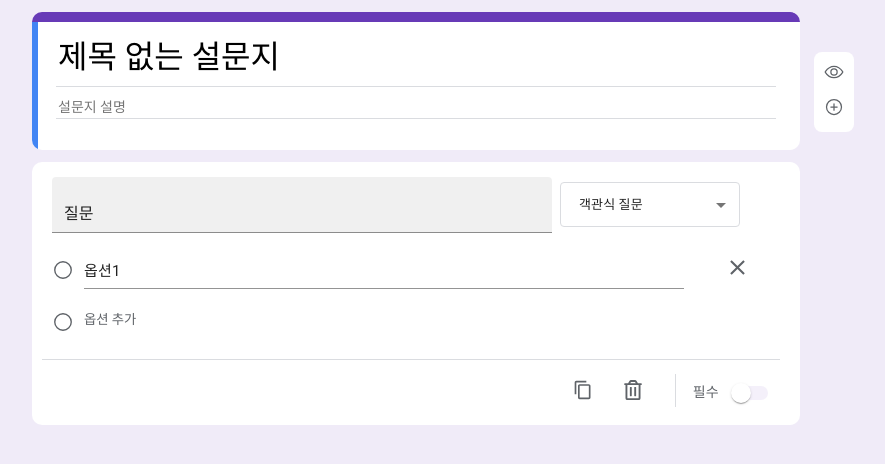
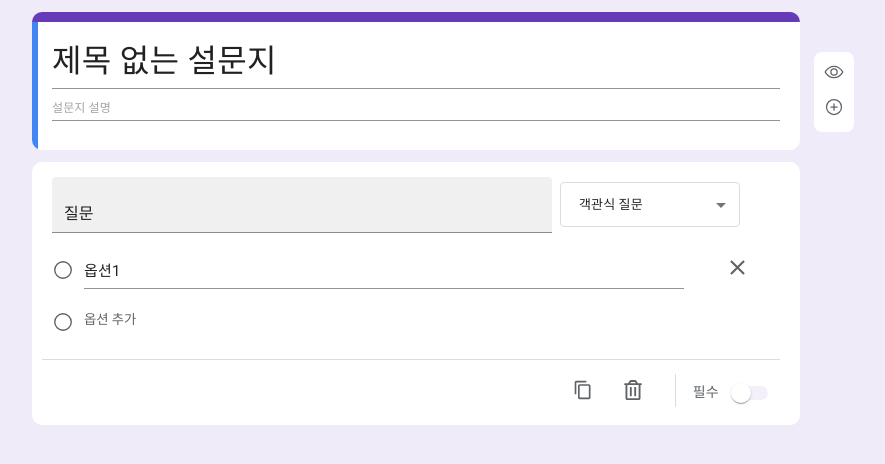
Before and after one commit to eeeyooon/google-form, a React (Create React App) app: page / in a window 1280 px wide. Shown: the top 464 px of the page, without its empty margins (224-1109 px from the left). Built offline with nearby package versions, Linux system fonts and the light colour scheme.

Commit message:
style: TitleSection MUI 적용

```diff
--- a/src/components/TitleSection/index.tsx
+++ b/src/components/TitleSection/index.tsx
@@ -19,8 +19,20 @@ export default function TitleSection() {
 		<TitleSectionWrapper>
 			<HighlightBar />
 			<InputWrapper>
-				<InputTitle type="text" placeholder="설문지 제목" value={formTitle} onChange={handleTitleChange} />
-				<InputDesc type="text" placeholder="설문지 설명" value={formDesc} onChange={handleDescChange} />
+				<InputTitle
+					type="text"
+					placeholder="설문지 제목"
+					value={formTitle}
+					onChange={handleTitleChange}
+					variant="standard"
+				/>
+				<InputDesc
+					type="text"
+					placeholder="설문지 설명"
+					value={formDesc}
+					onChange={handleDescChange}
+					variant="standard"
+				/>
 			</InputWrapper>
 		</TitleSectionWrapper>
 	);
--- a/src/components/TitleSection/styles.ts
+++ b/src/components/TitleSection/styles.ts
@@ -1,4 +1,5 @@
 import styled from 'styled-components';
+import TextField from '@mui/material/TextField';
 
 export const TitleSectionWrapper = styled.div`
 	width: 768px;
@@ -14,36 +15,43 @@ export const TitleSectionWrapper = styled.div`
 export const InputWrapper = styled.div`
 	display: flex;
 	flex-direction: column;
-
-	input {
-		margin-left: 24px;
-		margin-right: 24px;
-		border: none;
-		border-bottom: 1px solid ${({ theme }) => theme.color.lightgray};
-		outline: none;
-	}
 `;
 
-export const InputTitle = styled.input`
+export const InputTitle = styled(TextField)`
 	height: 65px;
-	display: flex;
-	align-items: center;
-	font-size: 2rem;
+	margin-left: 20px;
+	margin-right: 20px;
+	font-size: 32px;
+	padding-top: 12px;
 
 	&::placeholder {
 		color: ${({ theme }) => theme.color.black};
 	}
+
+	div {
+		font-size: 2rem;
+	}
+
+	::after {
+		border-bottom: ${({ theme }) => `2px solid ${theme.color.primary}`};
+	}
 `;
 
-export const InputDesc = styled.input`
+export const InputDesc = styled(TextField)`
 	height: 24px;
 	font-size: 0.875rem;
+	margin-left: 20px;
+	margin-right: 20px;
+	color: ${({ theme }) => theme.color.gray};
+	margin-top: 8px;
 
-	display: flex;
-	align-items: center;
-	color: ${({ theme }) => theme.color.gray};
+	div {
+		font-size: 12px;
+	}
 
-	margin-top: 8px;
+	::after {
+		border-bottom: ${({ theme }) => `2px solid ${theme.color.primary}`};
+	}
 `;
 
 export const HighlightBar = styled.div`
```
